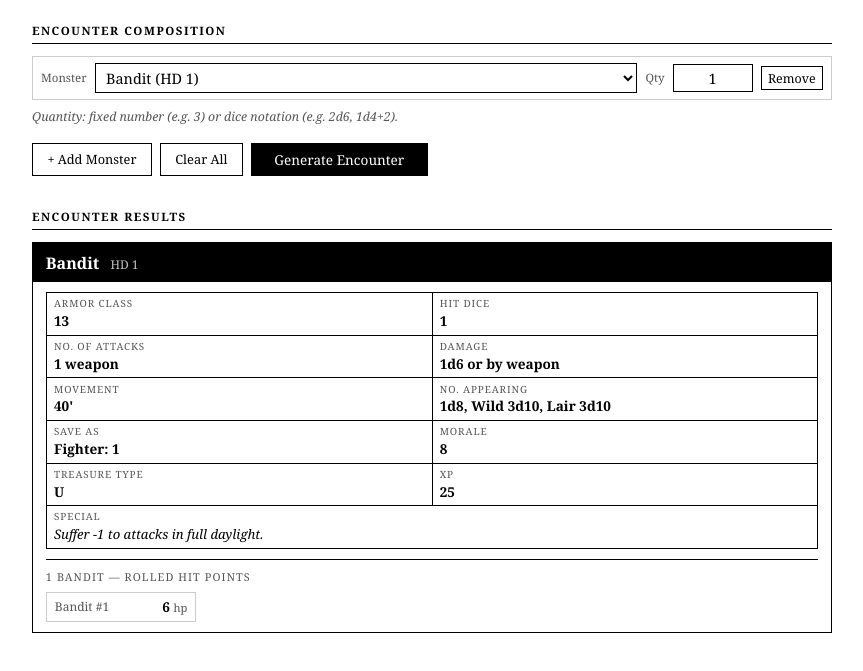
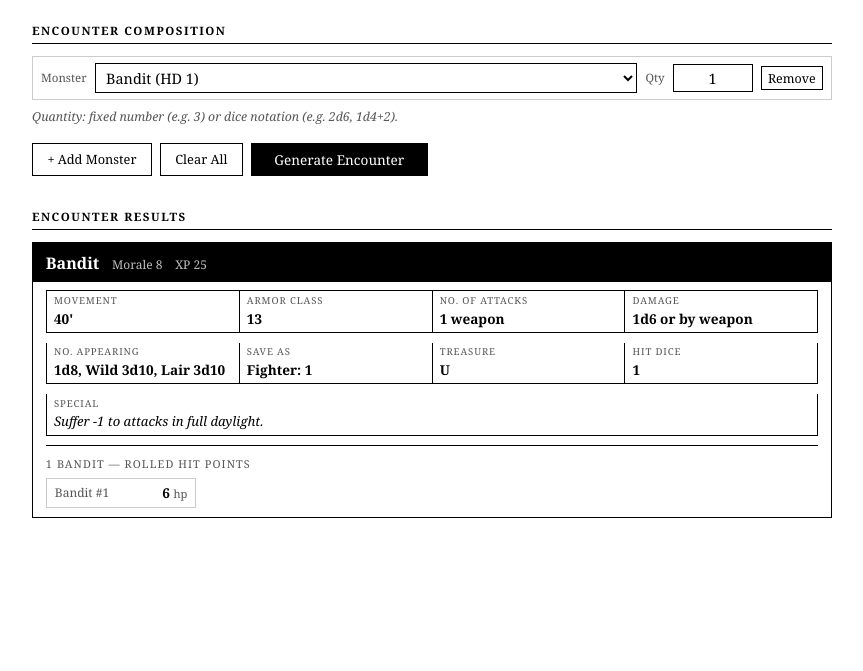
Before and after one commit to origamiwolf/BF-Encounter-Generator, a plain HTML site: page index.html in a window 1280 px wide. Both pictures are taken after a click on the button "Generate Encounter". Shown: the part 99-770 px from the top of the page, without its empty margins (208-1071 px from the left). Drawn offline with Linux system fonts and the light colour scheme.

Commit message:
Tweaked presentation.

```diff
--- a/index.html
+++ b/index.html
@@ -126,39 +126,45 @@
     padding: .45rem .8rem;
     display: flex;
     align-items: baseline;
-    gap: .7rem;
+    gap: .8rem;
+    flex-wrap: wrap;
   }
   .sb-name { font-size: 1rem; font-weight: bold; }
-  .sb-hd   { font-size: .75rem; opacity: .75; }
+  .sb-header-meta { font-size: .75rem; opacity: .75; white-space: nowrap; }
+  .sb-header-meta span { margin-right: .6rem; }
+  .sb-header-meta span:last-child { margin-right: 0; }
 
-  .sb-body { padding: .65rem .8rem; }
+  .sb-body { padding: .55rem .8rem; }
 
-  /* two-column stat grid */
+  /* stat table rows */
   .sb-grid {
     display: grid;
-    grid-template-columns: 1fr 1fr;
     gap: 0;
     border-top: 1px solid #000;
     border-left: 1px solid #000;
     margin-bottom: .6rem;
   }
+  /* row 1: 4 columns */
+  .sb-grid.row1 { grid-template-columns: repeat(4, 1fr); }
+  /* row 2: 4 columns */
+  .sb-grid.row2 { grid-template-columns: repeat(4, 1fr); border-top: none; }
+  /* row 3: special — full width */
+  .sb-grid.row3 { grid-template-columns: 1fr; border-top: none; }
+
   .sb-cell {
     border-right: 1px solid #000;
     border-bottom: 1px solid #000;
-    padding: .2rem .45rem;
+    padding: .18rem .45rem;
     font-size: .85rem;
   }
   .sb-cell-label {
-    font-size: .62rem;
+    font-size: .6rem;
     text-transform: uppercase;
     letter-spacing: .09em;
     color: #555;
     display: block;
   }
   .sb-cell-val { font-weight: bold; }
-
-  /* full-width cell for notes */
-  .sb-cell.full { grid-column: 1 / -1; }
   .sb-cell-val.normal { font-weight: normal; font-style: italic; font-size: .82rem; }
 
   .sb-divider { height: 1px; background: #000; margin: .5rem 0; }
@@ -199,8 +205,8 @@
   }
 
   @media (max-width: 520px) {
-    .sb-grid { grid-template-columns: 1fr; }
-    .sb-cell.full { grid-column: 1; }
+    .sb-grid.row1 { grid-template-columns: repeat(2, 1fr); }
+    .sb-grid.row2 { grid-template-columns: repeat(2, 1fr); }
     .encounter-row { flex-wrap: wrap; }
     .qty-input { width: 100%; }
   }
@@ -332,59 +338,66 @@ function addRow() {
 }
 
 // ── Render one stat block ──────────────────────────────────────────────────────
+function makeCell(label, val, normal) {
+  const cell = document.createElement('div');
+  cell.className = 'sb-cell';
+  cell.innerHTML = `<span class="sb-cell-label">${label}</span><span class="sb-cell-val${normal ? ' normal' : ''}">${val}</span>`;
+  return cell;
+}
+
+function makeGrid(cls, cells) {
+  const grid = document.createElement('div');
+  grid.className = `sb-grid ${cls}`;
+  cells.forEach(c => grid.appendChild(c));
+  return grid;
+}
+
 function renderStatBlock(monster, instances) {
   const wrap = document.createElement('div');
   wrap.className = 'stat-block';
 
-  // Header: name + HD
+  // Header: name · HD · Morale · XP
   const hdr = document.createElement('div');
   hdr.className = 'sb-header';
   hdr.innerHTML = `
     <span class="sb-name">${monster.name}</span>
-    <span class="sb-hd">HD ${monster.HD}</span>
+    <span class="sb-header-meta">
+      <span>Morale ${monster.morale}</span>
+      <span>XP ${monster.XP}</span>
+    </span>
   `;
 
   // Body
   const body = document.createElement('div');
   body.className = 'sb-body';
 
-  // Stat grid — the canonical BFRPG fields
-  const grid = document.createElement('div');
-  grid.className = 'sb-grid';
+  // Row 1: Movement · AC · No. of Attacks · Damage  (4 cols)
+  const grid1 = makeGrid('row1', [
+    makeCell('Movement',       monster.movement),
+    makeCell('Armor Class',    monster.AC),
+    makeCell('No. of Attacks', monster.attacks),
+    makeCell('Damage',         monster.damage),
+  ]);
 
-  const fields = [
-    { label: 'Armor Class',    val: monster.AC },
-    { label: 'Hit Dice',       val: monster.HD },
-    { label: 'No. of Attacks', val: monster.attacks },
-    { label: 'Damage',         val: monster.damage },
-    { label: 'Movement',       val: monster.movement },
-    { label: 'No. Appearing',  val: monster.appearing },
-    { label: 'Save As',        val: monster.saveAs },
-    { label: 'Morale',         val: monster.morale },
-    { label: 'Treasure Type',  val: monster.treasure },
-    { label: 'XP',             val: monster.XP },
-  ];
+  // Row 2: No. Appearing · Save As · Treasure Type · Hit Dice  (4 cols)
+  const grid2 = makeGrid('row2', [
+    makeCell('No. Appearing', monster.appearing),
+    makeCell('Save As',       monster.saveAs),
+    makeCell('Treasure',      monster.treasure),
+    makeCell('Hit Dice',      monster.HD),
+  ]);
 
-  fields.forEach(({ label, val }) => {
-    const cell = document.createElement('div');
-    cell.className = 'sb-cell';
-    cell.innerHTML = `<span class="sb-cell-label">${label}</span><span class="sb-cell-val">${val}</span>`;
-    grid.appendChild(cell);
-  });
-
-  // Notes (special abilities) — full width if present
+  // Row 3: Special (only if present, full width)
+  const grids = [grid1, grid2];
   if (monster.notes) {
-    const noteCell = document.createElement('div');
-    noteCell.className = 'sb-cell full';
-    noteCell.innerHTML = `<span class="sb-cell-label">Special</span><span class="sb-cell-val normal">${monster.notes}</span>`;
-    grid.appendChild(noteCell);
+    grids.push(makeGrid('row3', [ makeCell('Special', monster.notes, true) ]));
   }
 
   // Divider before HP list
   const div = document.createElement('div');
   div.className = 'sb-divider';
 
-  // Per-instance HP
+  // Per-instance HP (unchanged)
   const instList = document.createElement('div');
   instList.className = 'instance-list';
 
@@ -407,7 +420,7 @@ function renderStatBlock(monster, instances) {
   });
 
   instList.append(listTitle, instGrid);
-  body.append(grid, div, instList);
+  body.append(...grids, div, instList);
   wrap.append(hdr, body);
   return wrap;
 }
```
